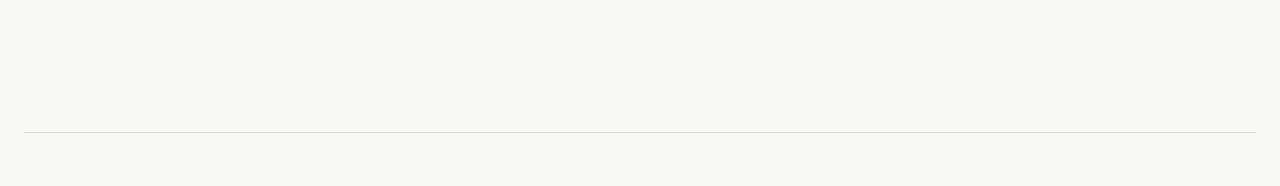
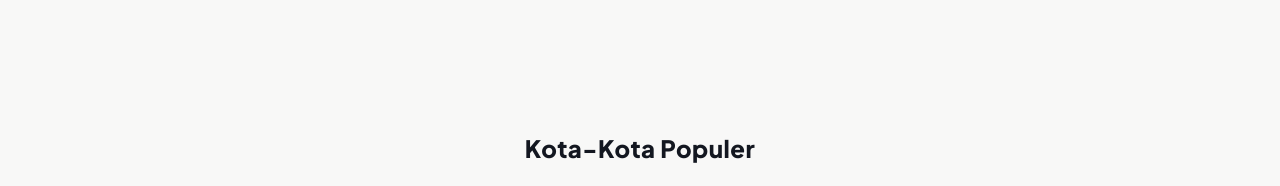
Before and after one commit to rohmanNEXT/hallo, a Next.js app in the folder apps/web/: page / in a window 1280 px wide. Shown: the part 1900-2086 px from the top of the page. Built offline with nearby package versions, Linux system fonts and the light colour scheme.

Commit message:
style: remove top border from Kota Populer section

```diff
--- a/apps/web/src/components/pencari-kerja/KotaPopuler.tsx
+++ b/apps/web/src/components/pencari-kerja/KotaPopuler.tsx
@@ -40,7 +40,6 @@
 const KotaPopuler: React.FC = () => {
   return (
     <section className="max-w-7xl mx-auto px-6 pt-22 pb-6">
-      <hr className="border-t border-border/60 mb-12" />
       <h2 className="text-xl md:text-2xl font-black text-center text-foreground mb-8">
         Kota-Kota Populer
       </h2>
```
